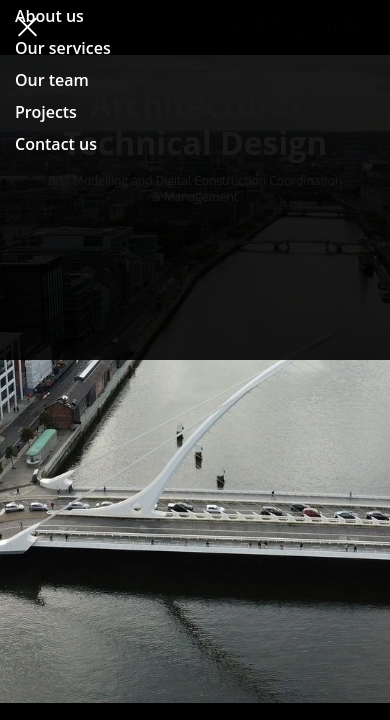
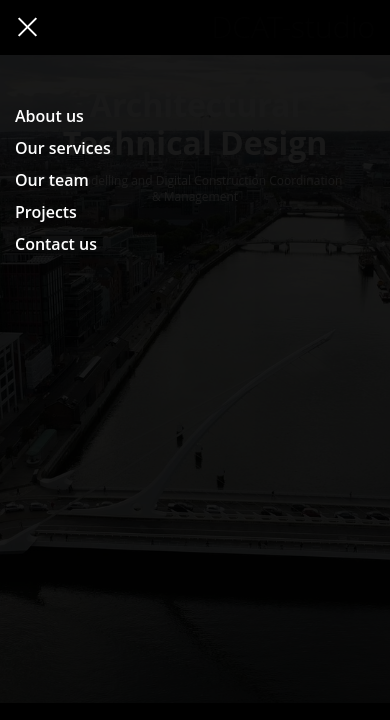
Before and after one commit to The7Fame/DC, a plain HTML site: page index.html in a window 390 px wide. Both pictures are taken after a click on the button "Open head menu". Shown: the top 720 px of the page. Drawn offline with nearby package versions, Linux system fonts and the light colour scheme.

Commit message:
style burger

```diff
--- a/css/media.css
+++ b/css/media.css
@@ -116,9 +116,9 @@
     flex-direction: column;
     align-items: flex-start;
     justify-content: flex-start;
-    padding: 0 0 50px 50px;
+    padding: 100px 100px 50px 50px;
     width: 100%;
-    height: calc(100vh - var(--header-top-height));
+    height: 100%;
     font-weight: 600;
     font-size: 24px;
     line-height: 64px;
@@ -245,7 +245,7 @@
   }
 
   .nav {
-    padding: 0 0 30px 15px;
+    padding: 100px 100px 30px 15px;
   }
 
 
```
